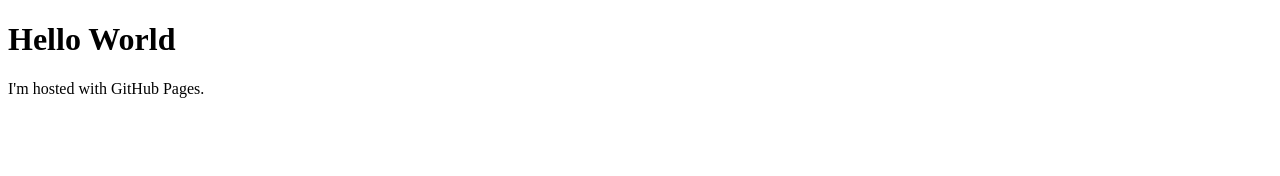
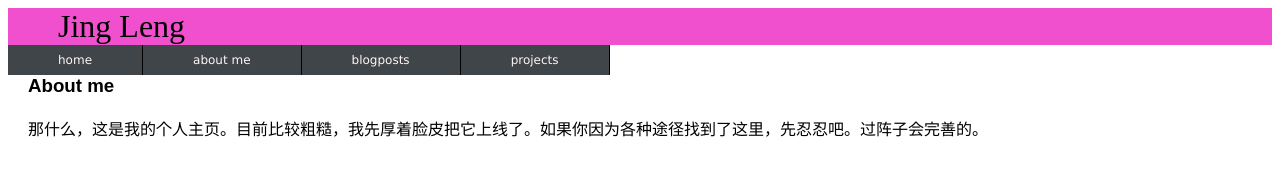
Before and after one commit to angelleng/angelleng.github.io, a plain HTML site: page index.html in a window 1280 px wide. Drawn offline with Linux system fonts and the light colour scheme.

Commit message:
rough layout

```diff
--- a/index.html
+++ b/index.html
@@ -1,7 +1,70 @@
 <!DOCTYPE html>
 <html>
+<head>
+	<title> Jing Leng </title>
+	<style type="text/css">
+	.pagehead {background-color: #f04fcd}
+	p {margin-left: 20px}
+
+	.pagetitle {font-family: serif; font-size: xx-large; margin-left: 50px}
+
+
+	.navigator {font:12px verdana, arial, sans-serif;}
+	.navigator, .navigator li {list-style-type: none; padding: 0; margin: 0}
+	.navigator li {float: left}
+
+
+	.navigator li a {
+		display:block;
+		/* 如果是中英文混排的文字，建议用固定宽度
+		width:150px;
+		height:30px;
+		line-height:30px;
+		text-align:center;
+		*/
+		padding:8px 50px;
+		background:rgba(38,44,48,0.88);
+		color:#fcf6f6;
+		text-decoration:none;
+		border-right:1px solid #000;
+		}
+	.navigator li a:hover {
+		background:#146C9C;
+		color:#fff;
+		text-decoration:none;
+		border-right:1px solid #000;
+		}
+	.navigator li a.last {
+		border-right:0; /* 去掉左侧边框 */
+		}
+
+	.clearfix {clear: both;}
+
+	h3 {font-family: Arial; margin-left: 20px}
+
+
+</style>
+
+</head>
 <body>
-<h1>Hello World</h1>
-<p>I'm hosted with GitHub Pages.</p>
+
+<div class = "pagehead" >
+	<div class = "pagetitle"> Jing Leng</div>
+	<div class = "topbar">
+		<ul class="navigator" style = "display: block">
+			<li><a href=“/“ target="_blank">home</a></li>
+			<li><a href="baidu.com" target="_blank">about me</a></li>
+			<li><a href="/" target="_blank">blogposts</a></li>
+			<li><a href="/" target="_blank">projects</a></li>
+		</ul>
+
+
+	</div>
+
+</div>
+
+<h3 class="clearfix">About me </h3>
+
+<p>那什么，这是我的个人主页。目前比较粗糙，我先厚着脸皮把它上线了。如果你因为各种途径找到了这里，先忍忍吧。过阵子会完善的。</p>
 </body>
 </html>
```
